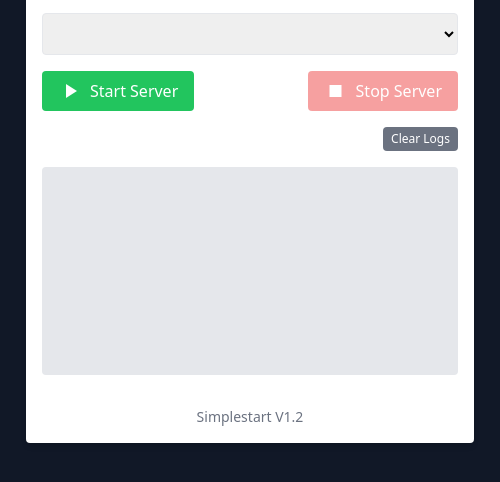
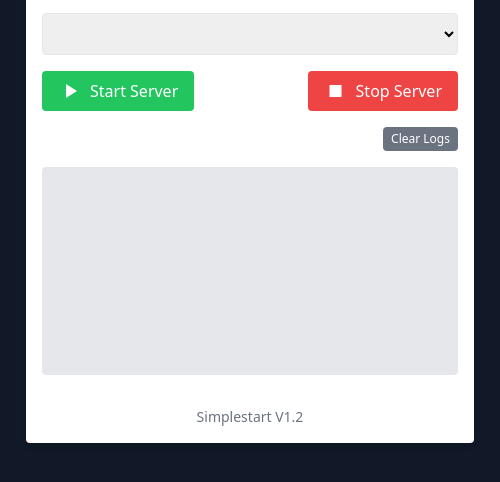
Before and after one commit to AVTChangeLab/ChangeLab-Switcher, an Electron app: page src/index.html in a window 500 px wide. Shown: the part 256-738 px from the top of the page. Drawn offline with Linux system fonts and the light colour scheme; no server answers.

Commit message:
Made stop button always enabled

```diff
--- a/src/index.html
+++ b/src/index.html
@@ -30,7 +30,7 @@
       <button id="startServer" class="bg-green-500 text-white px-4 py-2 rounded flex items-center transition-opacity duration-200 ease-in-out">
         <span class="material-icons">play_arrow</span> Start Server
       </button>
-      <button id="stopServer" class="bg-red-500 text-white px-4 py-2 rounded flex items-center transition-opacity duration-200 ease-in-out opacity-50 cursor-not-allowed" disabled>
+      <button id="stopServer" class="bg-red-500 text-white px-4 py-2 rounded flex items-center transition-opacity duration-200 ease-in-out " disabled>
         <span class="material-icons">stop</span> Stop Server
       </button>
     </div>
--- a/src/renderer.js
+++ b/src/renderer.js
@@ -102,8 +102,6 @@ function updateButtonStates(isRunning) {
   } else {
     startServerBtn.disabled = false;
     startServerBtn.classList.remove('opacity-50', 'cursor-not-allowed');
-    stopServerBtn.disabled = true;
-    stopServerBtn.classList.add('opacity-50', 'cursor-not-allowed');
     serverStatus.textContent = "Server is offline";
   }
 }
```
Also changed, not shown: src/output.css.
